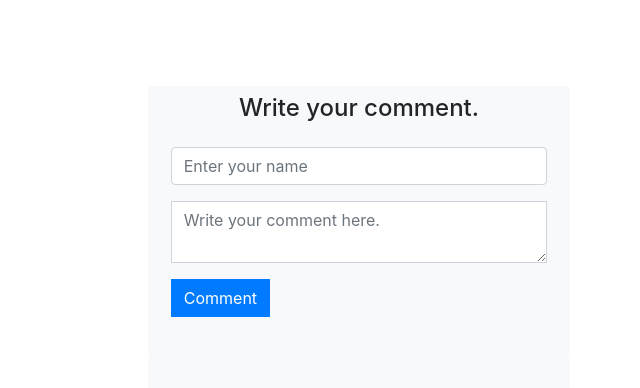
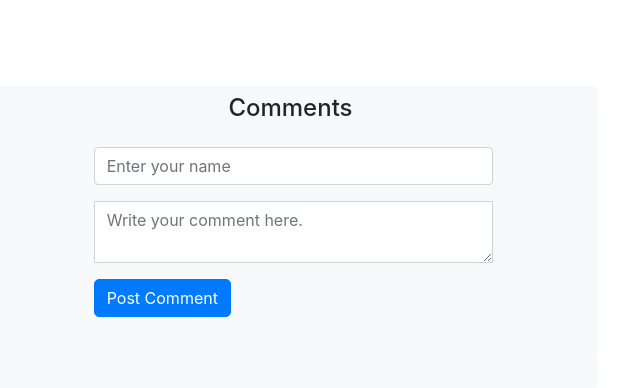
Before and after one commit to Libbna/BLOG_SITE, a PHP site: page / in a window 1280 px wide; the page is wider, and only the part inside the window is pictured. Shown: the part 74-462 px from the top of that part, without its empty margins (344-984 px from the left). Run offline with PHP 8.4, Linux system fonts and the light colour scheme; data that the repository does not hold is empty.

Commit message:
added styling to comment section

```diff
--- a/assets/_comment.scss
+++ b/assets/_comment.scss
@@ -0,0 +1,20 @@
+.container {
+    .row {
+        margin-left: -17% !important;
+        width: 133%;
+        .col-xl-5 {
+            form {
+                width: 71%;
+                margin-left: 15%;
+                .form-group {
+                    .btn {
+                        border-radius: 5px;
+                    }
+                }
+            }
+
+        }
+
+    }
+
+}
--- a/assets/main.css
+++ b/assets/main.css
@@ -56,6 +56,20 @@ nav button {
 
 .content .container form div #remember input {
   width: 9%;
+}
+
+.container .row {
+  margin-left: -17% !important;
+  width: 133%;
+}
+
+.container .row .col-xl-5 form {
+  width: 71%;
+  margin-left: 15%;
+}
+
+.container .row .col-xl-5 form .form-group .btn {
+  border-radius: 5px;
 }
 
 .card .card-header {
--- a/comment-section.php
+++ b/comment-section.php
@@ -41,8 +41,8 @@ if (isset($_POST['submit'])) {
 <body>
     <div class="container">
         <div class="row justify-content-center">
-            <div class="col-lg-5 bg-light rounded mt-2">
-                <h4 class="text-center p-2">Write your comment.</h4>
+            <div class="col-xl-5 bg-light rounded mt-2">
+                <h4 class="text-center p-2">Comments</h4>
                 <form action="" method="POST" class="p-2">
                     <div class="form-group">
                         <input type="text" name="name" class="form-control rounder-0" placeholder="Enter your name" required>
@@ -51,7 +51,7 @@ if (isset($_POST['submit'])) {
                         <textarea name="comment" class="form-control rounded-0" placeholder="Write your comment here." required></textarea>
                     </div>
                     <div class="form-group">
-                        <input type="submit" name="submit" class="btn btn-primary rounded-0" value="Comment">
+                        <input type="submit" name="submit" class="btn btn-primary" value="Post Comment">
                         <h5 class="float-right text-success p-2"><?= $msg; ?></h5>
                     </div>
                 </form>
@@ -66,7 +66,7 @@ if (isset($_POST['submit'])) {
                 ?>
                     <div class="card mb-2 border-secondary">
                         <div class="card-header bg-secondary py-1 text-light">
-                            <span class="font-italc">Posted By : <?= $row['cname']; ?></span>
+                            <span class="font-italc"><?= $row['cname']; ?></span>
                             <span class="float-right font-italic"><?= $row['cdate'] ?></span>
                         </div>
                         <div class="card-body py-2">
```
Also changed, not shown: 1 other file.
